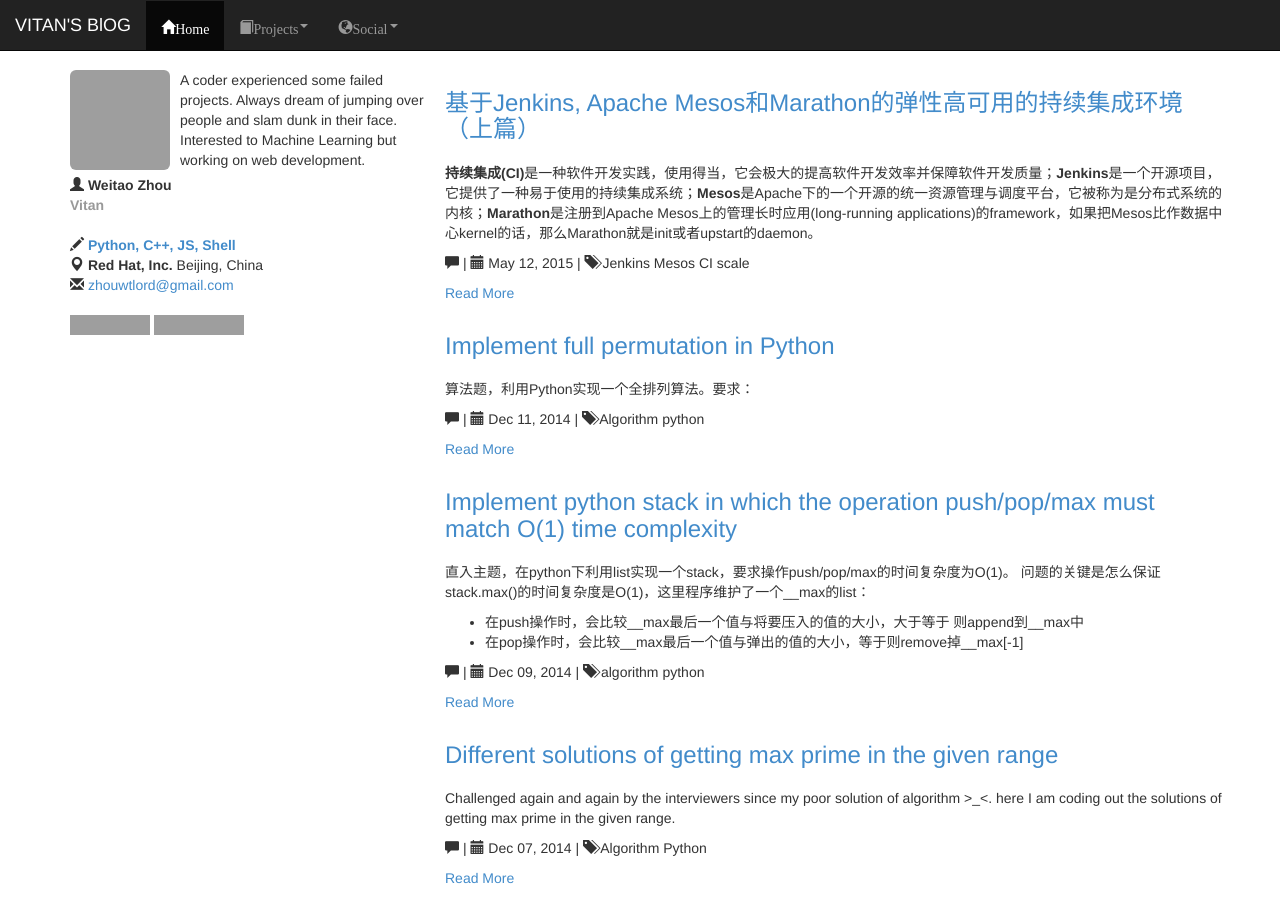
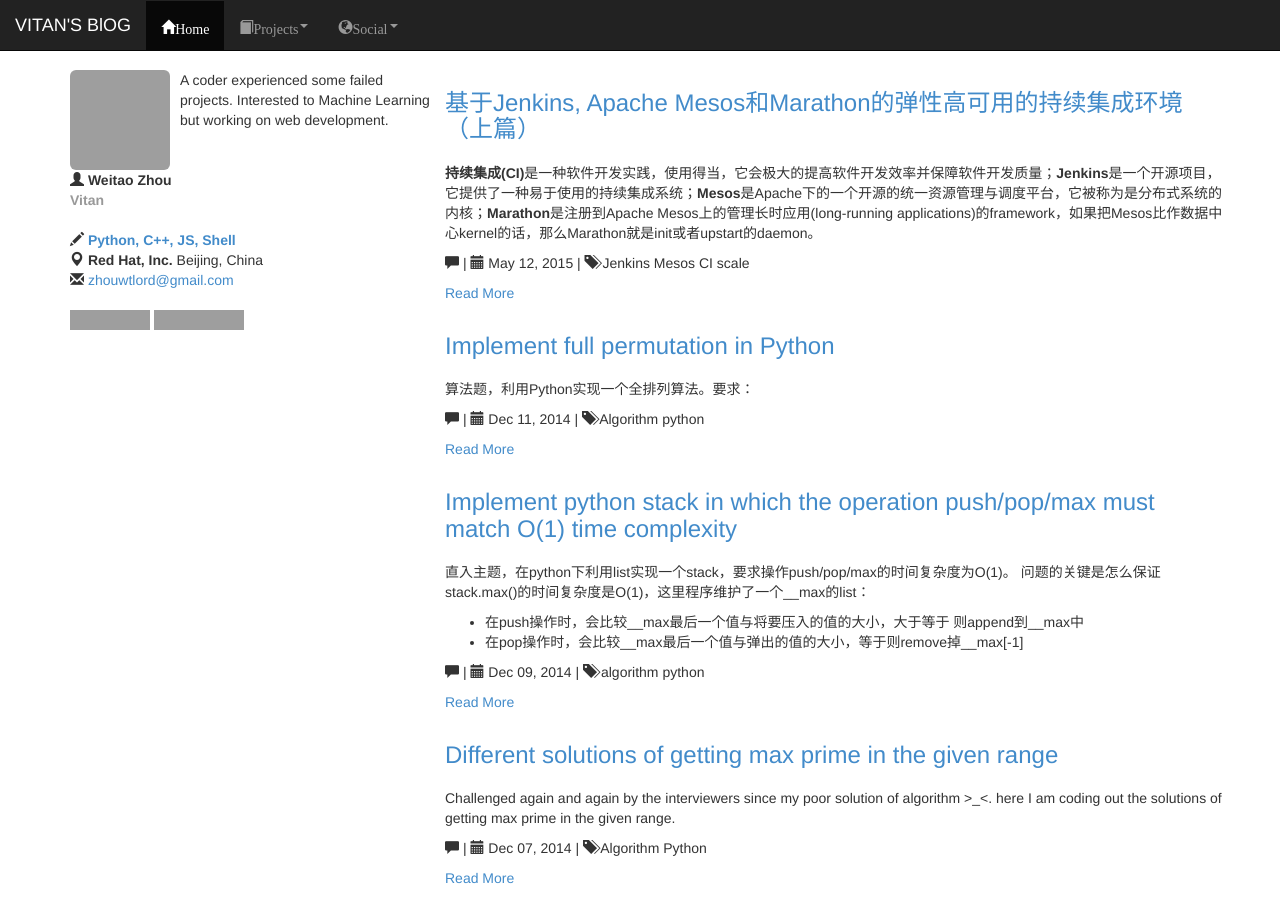
Before and after one commit to vitan/vitan.github.io, a Jekyll site: the page built from index.html, in a window 1280 px wide and 900 px high, cut to the strip 0-900 px from the top of the window. Built offline with Jekyll 4.4.1, drawn with Linux system fonts in a browser that asks for light colours; Markdown is read by kramdown in place of the engine named in the settings; comment, search, counter and statistics services are not loaded; grey boxes are pictures that could not be loaded.

Commit message:
Update side-bar.html

```diff
--- a/_includes/side-bar.html
+++ b/_includes/side-bar.html
@@ -6,7 +6,6 @@
         <div class="media-body">
             <p class="media-heading">
                 A coder experienced some failed projects.
-                Always dream of jumping over people and slam dunk in their face.
                 Interested to Machine Learning but working on web development.
             </p>
         </div>
```
